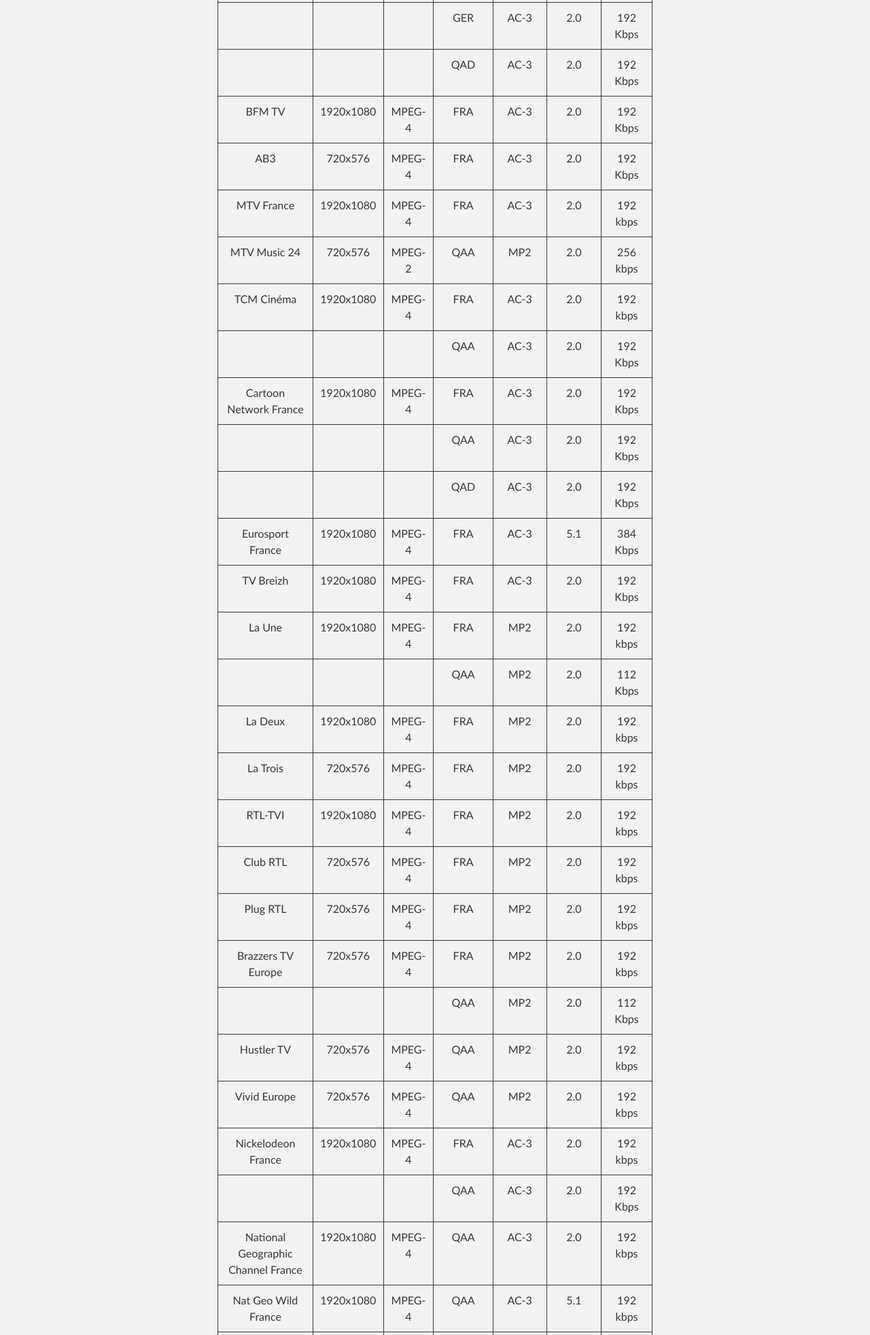
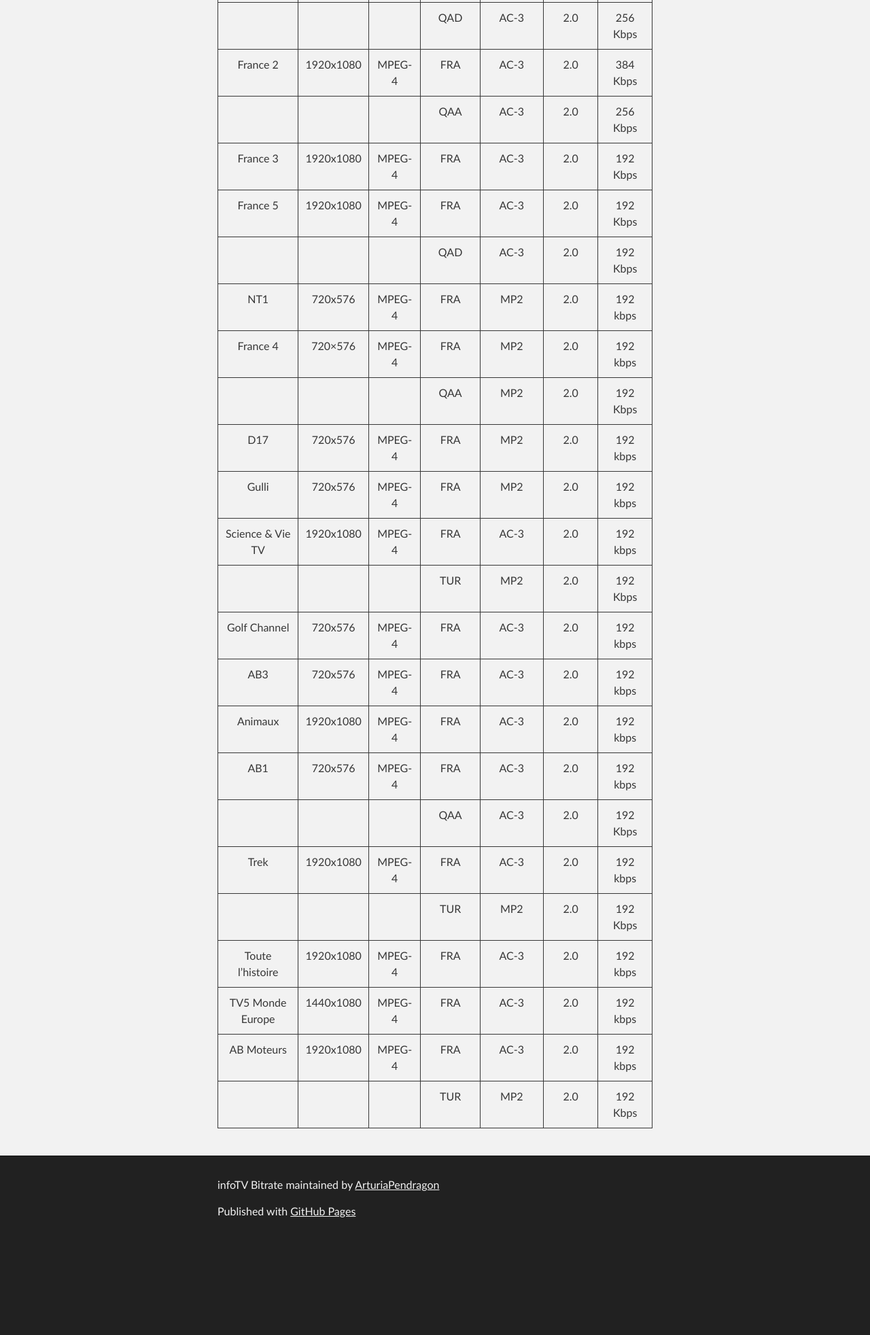
Before and after one commit to ArturiaPendragon/bitrateInfoTV, a plain HTML site: page index.html in a window 1280 px wide. Shown: the part 836-2800 px from the top of the page at 68% size. After the commit the page ends 2665 px from the top, so only its background shows below. Drawn offline with Linux system fonts and the light colour scheme.

```diff
--- a/index.html
+++ b/index.html
@@ -32,7 +32,7 @@
     <div id="main_content_wrap" class="outer">
       <section id="main_content" class="inner">
         <h3>
-<a id="telesat-dvb-ss2---astra-192e" class="anchor" href="#telesat-dvb-ss2---astra-192e" aria-hidden="true"><span aria-hidden="true" class="octicon octicon-link"></span></a>TELESAT (DVB-S/S2) - Astra 19,2°E</h3>
+<a id="telesat-dvb-ss2---hotbird-13e" class="anchor" href="#telesat-dvb-ss2---hotbird-13e" aria-hidden="true"><span aria-hidden="true" class="octicon octicon-link"></span></a>TELESAT (DVB-S/S2) - Hotbird 13°E</h3>
 
 <hr>
 
@@ -68,13 +68,13 @@
 </thead>
 <tbody>
 <tr>
-<td align="center">Arte</td>
+<td align="center">TF1</td>
 <td align="center">1920x1080</td>
 <td align="center">MPEG-4</td>
 <td align="center">FRA</td>
 <td align="center">AC-3</td>
 <td align="center">2.0</td>
-<td align="center">256 Kbps</td>
+<td align="center">384 Kbps</td>
 </tr>
 <tr>
 <td align="center"></td>
@@ -89,7 +89,43 @@
 <td align="center"></td>
 <td align="center"></td>
 <td align="center"></td>
-<td align="center">GER</td>
+<td align="center">QAD</td>
+<td align="center">AC-3</td>
+<td align="center">2.0</td>
+<td align="center">256 Kbps</td>
+</tr>
+<tr>
+<td align="center">France 2</td>
+<td align="center">1920x1080</td>
+<td align="center">MPEG-4</td>
+<td align="center">FRA</td>
+<td align="center">AC-3</td>
+<td align="center">2.0</td>
+<td align="center">384 Kbps</td>
+</tr>
+<tr>
+<td align="center"></td>
+<td align="center"></td>
+<td align="center"></td>
+<td align="center">QAA</td>
+<td align="center">AC-3</td>
+<td align="center">2.0</td>
+<td align="center">256 Kbps</td>
+</tr>
+<tr>
+<td align="center">France 3</td>
+<td align="center">1920x1080</td>
+<td align="center">MPEG-4</td>
+<td align="center">FRA</td>
+<td align="center">AC-3</td>
+<td align="center">2.0</td>
+<td align="center">192 Kbps</td>
+</tr>
+<tr>
+<td align="center">France 5</td>
+<td align="center">1920x1080</td>
+<td align="center">MPEG-4</td>
+<td align="center">FRA</td>
 <td align="center">AC-3</td>
 <td align="center">2.0</td>
 <td align="center">192 Kbps</td>
@@ -104,13 +140,76 @@
 <td align="center">192 Kbps</td>
 </tr>
 <tr>
-<td align="center">BFM TV</td>
+<td align="center">NT1</td>
+<td align="center">720x576</td>
+<td align="center">MPEG-4</td>
+<td align="center">FRA</td>
+<td align="center">MP2</td>
+<td align="center">2.0</td>
+<td align="center">192 kbps</td>
+</tr>
+<tr>
+<td align="center">France 4</td>
+<td align="center">720×576</td>
+<td align="center">MPEG-4</td>
+<td align="center">FRA</td>
+<td align="center">MP2</td>
+<td align="center">2.0</td>
+<td align="center">192 kbps</td>
+</tr>
+<tr>
+<td align="center"></td>
+<td align="center"></td>
+<td align="center"></td>
+<td align="center">QAA</td>
+<td align="center">MP2</td>
+<td align="center">2.0</td>
+<td align="center">192 Kbps</td>
+</tr>
+<tr>
+<td align="center">D17</td>
+<td align="center">720x576</td>
+<td align="center">MPEG-4</td>
+<td align="center">FRA</td>
+<td align="center">MP2</td>
+<td align="center">2.0</td>
+<td align="center">192 kbps</td>
+</tr>
+<tr>
+<td align="center">Gulli</td>
+<td align="center">720x576</td>
+<td align="center">MPEG-4</td>
+<td align="center">FRA</td>
+<td align="center">MP2</td>
+<td align="center">2.0</td>
+<td align="center">192 kbps</td>
+</tr>
+<tr>
+<td align="center">Science &amp; Vie TV</td>
 <td align="center">1920x1080</td>
 <td align="center">MPEG-4</td>
 <td align="center">FRA</td>
 <td align="center">AC-3</td>
 <td align="center">2.0</td>
+<td align="center">192 kbps</td>
+</tr>
+<tr>
+<td align="center"></td>
+<td align="center"></td>
+<td align="center"></td>
+<td align="center">TUR</td>
+<td align="center">MP2</td>
+<td align="center">2.0</td>
 <td align="center">192 Kbps</td>
+</tr>
+<tr>
+<td align="center">Golf Channel</td>
+<td align="center">720x576</td>
+<td align="center">MPEG-4</td>
+<td align="center">FRA</td>
+<td align="center">AC-3</td>
+<td align="center">2.0</td>
+<td align="center">192 kbps</td>
 </tr>
 <tr>
 <td align="center">AB3</td>
@@ -119,10 +218,10 @@
 <td align="center">FRA</td>
 <td align="center">AC-3</td>
 <td align="center">2.0</td>
-<td align="center">192 Kbps</td>
+<td align="center">192 kbps</td>
 </tr>
 <tr>
-<td align="center">MTV France</td>
+<td align="center">Animaux</td>
 <td align="center">1920x1080</td>
 <td align="center">MPEG-4</td>
 <td align="center">FRA</td>
@@ -131,17 +230,8 @@
 <td align="center">192 kbps</td>
 </tr>
 <tr>
-<td align="center">MTV Music 24</td>
+<td align="center">AB1</td>
 <td align="center">720x576</td>
-<td align="center">MPEG-2</td>
-<td align="center">QAA</td>
-<td align="center">MP2</td>
-<td align="center">2.0</td>
-<td align="center">256 kbps</td>
-</tr>
-<tr>
-<td align="center">TCM Cinéma</td>
-<td align="center">1920x1080</td>
 <td align="center">MPEG-4</td>
 <td align="center">FRA</td>
 <td align="center">AC-3</td>
@@ -158,151 +248,7 @@
 <td align="center">192 Kbps</td>
 </tr>
 <tr>
-<td align="center">Cartoon Network France</td>
-<td align="center">1920x1080</td>
-<td align="center">MPEG-4</td>
-<td align="center">FRA</td>
-<td align="center">AC-3</td>
-<td align="center">2.0</td>
-<td align="center">192 Kbps</td>
-</tr>
-<tr>
-<td align="center"></td>
-<td align="center"></td>
-<td align="center"></td>
-<td align="center">QAA</td>
-<td align="center">AC-3</td>
-<td align="center">2.0</td>
-<td align="center">192 Kbps</td>
-</tr>
-<tr>
-<td align="center"></td>
-<td align="center"></td>
-<td align="center"></td>
-<td align="center">QAD</td>
-<td align="center">AC-3</td>
-<td align="center">2.0</td>
-<td align="center">192 Kbps</td>
-</tr>
-<tr>
-<td align="center">Eurosport France</td>
-<td align="center">1920x1080</td>
-<td align="center">MPEG-4</td>
-<td align="center">FRA</td>
-<td align="center">AC-3</td>
-<td align="center">5.1</td>
-<td align="center">384 Kbps</td>
-</tr>
-<tr>
-<td align="center">TV Breizh</td>
-<td align="center">1920x1080</td>
-<td align="center">MPEG-4</td>
-<td align="center">FRA</td>
-<td align="center">AC-3</td>
-<td align="center">2.0</td>
-<td align="center">192 Kbps</td>
-</tr>
-<tr>
-<td align="center">La Une</td>
-<td align="center">1920x1080</td>
-<td align="center">MPEG-4</td>
-<td align="center">FRA</td>
-<td align="center">MP2</td>
-<td align="center">2.0</td>
-<td align="center">192 kbps</td>
-</tr>
-<tr>
-<td align="center"></td>
-<td align="center"></td>
-<td align="center"></td>
-<td align="center">QAA</td>
-<td align="center">MP2</td>
-<td align="center">2.0</td>
-<td align="center">112 Kbps</td>
-</tr>
-<tr>
-<td align="center">La Deux</td>
-<td align="center">1920x1080</td>
-<td align="center">MPEG-4</td>
-<td align="center">FRA</td>
-<td align="center">MP2</td>
-<td align="center">2.0</td>
-<td align="center">192 kbps</td>
-</tr>
-<tr>
-<td align="center">La Trois</td>
-<td align="center">720x576</td>
-<td align="center">MPEG-4</td>
-<td align="center">FRA</td>
-<td align="center">MP2</td>
-<td align="center">2.0</td>
-<td align="center">192 kbps</td>
-</tr>
-<tr>
-<td align="center">RTL-TVI</td>
-<td align="center">1920x1080</td>
-<td align="center">MPEG-4</td>
-<td align="center">FRA</td>
-<td align="center">MP2</td>
-<td align="center">2.0</td>
-<td align="center">192 kbps</td>
-</tr>
-<tr>
-<td align="center">Club RTL</td>
-<td align="center">720x576</td>
-<td align="center">MPEG-4</td>
-<td align="center">FRA</td>
-<td align="center">MP2</td>
-<td align="center">2.0</td>
-<td align="center">192 kbps</td>
-</tr>
-<tr>
-<td align="center">Plug RTL</td>
-<td align="center">720x576</td>
-<td align="center">MPEG-4</td>
-<td align="center">FRA</td>
-<td align="center">MP2</td>
-<td align="center">2.0</td>
-<td align="center">192 kbps</td>
-</tr>
-<tr>
-<td align="center">Brazzers TV Europe</td>
-<td align="center">720x576</td>
-<td align="center">MPEG-4</td>
-<td align="center">FRA</td>
-<td align="center">MP2</td>
-<td align="center">2.0</td>
-<td align="center">192 kbps</td>
-</tr>
-<tr>
-<td align="center"></td>
-<td align="center"></td>
-<td align="center"></td>
-<td align="center">QAA</td>
-<td align="center">MP2</td>
-<td align="center">2.0</td>
-<td align="center">112 Kbps</td>
-</tr>
-<tr>
-<td align="center">Hustler TV</td>
-<td align="center">720x576</td>
-<td align="center">MPEG-4</td>
-<td align="center">QAA</td>
-<td align="center">MP2</td>
-<td align="center">2.0</td>
-<td align="center">192 kbps</td>
-</tr>
-<tr>
-<td align="center">Vivid Europe</td>
-<td align="center">720x576</td>
-<td align="center">MPEG-4</td>
-<td align="center">QAA</td>
-<td align="center">MP2</td>
-<td align="center">2.0</td>
-<td align="center">192 kbps</td>
-</tr>
-<tr>
-<td align="center">Nickelodeon France</td>
+<td align="center">Trek</td>
 <td align="center">1920x1080</td>
 <td align="center">MPEG-4</td>
 <td align="center">FRA</td>
@@ -314,31 +260,31 @@
 <td align="center"></td>
 <td align="center"></td>
 <td align="center"></td>
-<td align="center">QAA</td>
-<td align="center">AC-3</td>
+<td align="center">TUR</td>
+<td align="center">MP2</td>
 <td align="center">2.0</td>
 <td align="center">192 Kbps</td>
 </tr>
 <tr>
-<td align="center">National Geographic Channel France</td>
+<td align="center">Toute l’histoire</td>
 <td align="center">1920x1080</td>
 <td align="center">MPEG-4</td>
-<td align="center">QAA</td>
+<td align="center">FRA</td>
 <td align="center">AC-3</td>
 <td align="center">2.0</td>
 <td align="center">192 kbps</td>
 </tr>
 <tr>
-<td align="center">Nat Geo Wild France</td>
-<td align="center">1920x1080</td>
+<td align="center">TV5 Monde Europe</td>
+<td align="center">1440x1080</td>
 <td align="center">MPEG-4</td>
-<td align="center">QAA</td>
+<td align="center">FRA</td>
 <td align="center">AC-3</td>
-<td align="center">5.1</td>
+<td align="center">2.0</td>
 <td align="center">192 kbps</td>
 </tr>
 <tr>
-<td align="center">Boomerang</td>
+<td align="center">AB Moteurs</td>
 <td align="center">1920x1080</td>
 <td align="center">MPEG-4</td>
 <td align="center">FRA</td>
@@ -350,109 +296,10 @@
 <td align="center"></td>
 <td align="center"></td>
 <td align="center"></td>
-<td align="center">QAA</td>
+<td align="center">TUR</td>
 <td align="center">MP2</td>
 <td align="center">2.0</td>
 <td align="center">192 Kbps</td>
-</tr>
-<tr>
-<td align="center">BET France</td>
-<td align="center">1920x1080</td>
-<td align="center">MPEG-4</td>
-<td align="center">FRA</td>
-<td align="center">AC-3</td>
-<td align="center">2.0</td>
-<td align="center">192 kbps</td>
-</tr>
-<tr>
-<td align="center"></td>
-<td align="center"></td>
-<td align="center"></td>
-<td align="center">QAA</td>
-<td align="center">MP2</td>
-<td align="center">2.0</td>
-<td align="center">192 Kbps</td>
-</tr>
-<tr>
-<td align="center">Disney Channel France</td>
-<td align="center">1920x1080</td>
-<td align="center">MPEG-4</td>
-<td align="center">FRA</td>
-<td align="center">AC-3</td>
-<td align="center">2.0</td>
-<td align="center">192 kbps</td>
-</tr>
-<tr>
-<td align="center"></td>
-<td align="center"></td>
-<td align="center"></td>
-<td align="center">QAA</td>
-<td align="center">MP2</td>
-<td align="center">2.0</td>
-<td align="center">192 Kbps</td>
-</tr>
-<tr>
-<td align="center">Disney Channel +1 France</td>
-<td align="center">1920x1080</td>
-<td align="center">MPEG-4</td>
-<td align="center">FRA</td>
-<td align="center">AC-3</td>
-<td align="center">2.0</td>
-<td align="center">192 kbps</td>
-</tr>
-<tr>
-<td align="center"></td>
-<td align="center"></td>
-<td align="center"></td>
-<td align="center">QAA</td>
-<td align="center">MP2</td>
-<td align="center">2.0</td>
-<td align="center">192 Kbps</td>
-</tr>
-<tr>
-<td align="center">TV5 Monde FBS</td>
-<td align="center">1440x1080</td>
-<td align="center">MPEG-4</td>
-<td align="center">FRA</td>
-<td align="center">AC-3</td>
-<td align="center">2.0</td>
-<td align="center">192 kbps</td>
-</tr>
-<tr>
-<td align="center">MTV Dance</td>
-<td align="center">544x576</td>
-<td align="center">MPEG-4</td>
-<td align="center">FRA</td>
-<td align="center">MP2</td>
-<td align="center">2.0</td>
-<td align="center">192 kbps</td>
-</tr>
-<tr>
-<td align="center">MTV Rocks</td>
-<td align="center">544x576</td>
-<td align="center">MPEG-4</td>
-<td align="center">FRA</td>
-<td align="center">MP2</td>
-<td align="center">2.0</td>
-<td align="center">192 kbps</td>
-</tr>
-<tr>
-<td align="center">MTV Hits</td>
-<td align="center">544x576</td>
-<td align="center">MPEG-4</td>
-<td align="center">FRA</td>
-<td align="center">MP2</td>
-<td align="center">2.0</td>
-<td align="center">192 kbps</td>
-</tr>
-<tr>
-<td align="center">BBC World News</td>
-<td align="center">1920x1080</td>
-<td align="center">MPEG-4</td>
-<td align="center">ENG</td>
-<td align="center">AC-3</td>
-<td align="center">2.0</td>
-<td align="center">192 kbps</td>
 </tr>
 </tbody>
 </table>
```
Also changed, not shown: params.json (+1 -1 lines).
